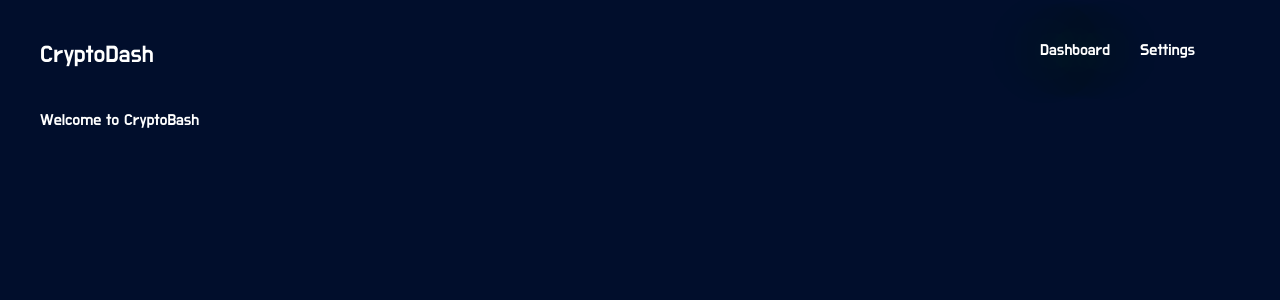
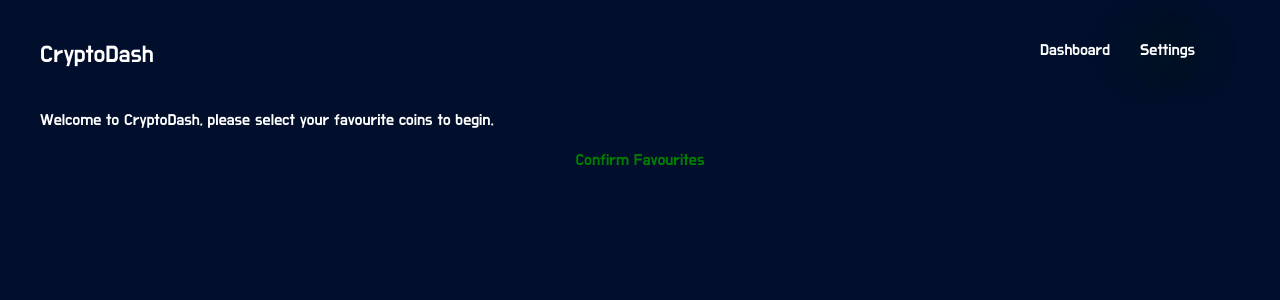
Before and after one commit to rikster/u-crypto-dashboard, a React (Create React App) app: page / in a window 1280 px wide. Shown: the top 300 px of the page. Built offline with nearby package versions, Linux system fonts and the light colour scheme.

Commit message:
settings page and localstorage

```diff
--- a/src/App/App.js
+++ b/src/App/App.js
@@ -1,9 +1,9 @@
 import React, { Component } from "react";
 import "./App.css";
-import WelcomeMessage from "./WelcomeMessage";
 import AppLayout from "./AppLayout";
 import AppBar from "./AppBar";
 import { AppProvider } from "./AppProvider";
+import Settings from "../Settings";
 
 class App extends Component {
   render() {
@@ -11,7 +11,7 @@ class App extends Component {
       <AppLayout>
         <AppProvider>
           <AppBar />
-          <WelcomeMessage />
+          <Settings />
         </AppProvider>
       </AppLayout>
     );
--- a/src/App/AppProvider.js
+++ b/src/App/AppProvider.js
@@ -7,8 +7,31 @@ export class AppProvider extends React.Component {
     super(props);
     this.state = {
       page: "dashboard",
-      setPage: this.setPage
+      ...this.saveSettings(),
+      setPage: this.setPage,
+      confirmFavourites: this.confirmFavourites,
     };
+  }
+
+  confirmFavourites = () => {
+    this.setState({
+      firstVisit: false,
+      page: "dashboard",
+    });
+    localStorage.setItem(
+      "cryptoDash",
+      JSON.stringify({
+        test: "hello",
+      })
+    );
+  };
+
+  saveSettings() {
+    let cryptoDataData = JSON.parse(localStorage.getItem("cryptoDash"));
+    if (!cryptoDataData) {
+      return { page: "settings", firstVisit: true };
+    }
+    return { page: "settings" };
   }
 
   setPage = (page) => this.setState({ page });
--- a/src/App/WelcomeMessage.js
+++ /dev/null
@@ -1,13 +0,0 @@
-import React, {Component} from 'react';
-
-class WelcomeMessage extends Component {
-    render() {
-        return (
-            <div>
-                Welcome to CryptoBash
-            </div>
-        );
-    }
-}
-
-export default WelcomeMessage;
--- /dev/null
+++ b/src/Settings/ConfirmButton.js
@@ -0,0 +1,28 @@
+import React from "react";
+import styled from "styled-components";
+import { AppContext } from "../App/AppProvider";
+
+const ConfirmButtonStyled = styled.div`
+  margin: 20px;
+  color: green;
+  cursor: pointer;
+`;
+
+export const CenterDiv = styled.div`
+  display: grid;
+  justify-content: center;
+`;
+
+export default function () {
+  return (
+    <AppContext.Consumer>
+      {({ confirmFavourites }) => (
+        <CenterDiv>
+          <ConfirmButtonStyled onClick={confirmFavourites}>
+            Confirm Favourites
+          </ConfirmButtonStyled>
+        </CenterDiv>
+      )}
+    </AppContext.Consumer>
+  );
+}
--- /dev/null
+++ b/src/Settings/WelcomeMessage.js
@@ -0,0 +1,16 @@
+import React, { Component } from "react";
+import { AppContext } from "../App/AppProvider";
+
+export default function ({ firstVisit }) {
+  return (
+    <AppContext.Consumer>
+      {({ firstVisit }) =>
+        firstVisit ? (
+          <div>
+            Welcome to CryptoDash, please select your favourite coins to begin.{" "}
+          </div>
+        ) : null
+      }
+    </AppContext.Consumer>
+  );
+}
--- /dev/null
+++ b/src/Settings/index.js
@@ -0,0 +1,11 @@
+import React from "react";
+import WelcomeMessage from "./WelcomeMessage";
+import ConfirmButton from "./ConfirmButton";
+
+export default function () {
+  return (
+    <div>
+      <WelcomeMessage /> <ConfirmButton />
+    </div>
+  );
+}
```
